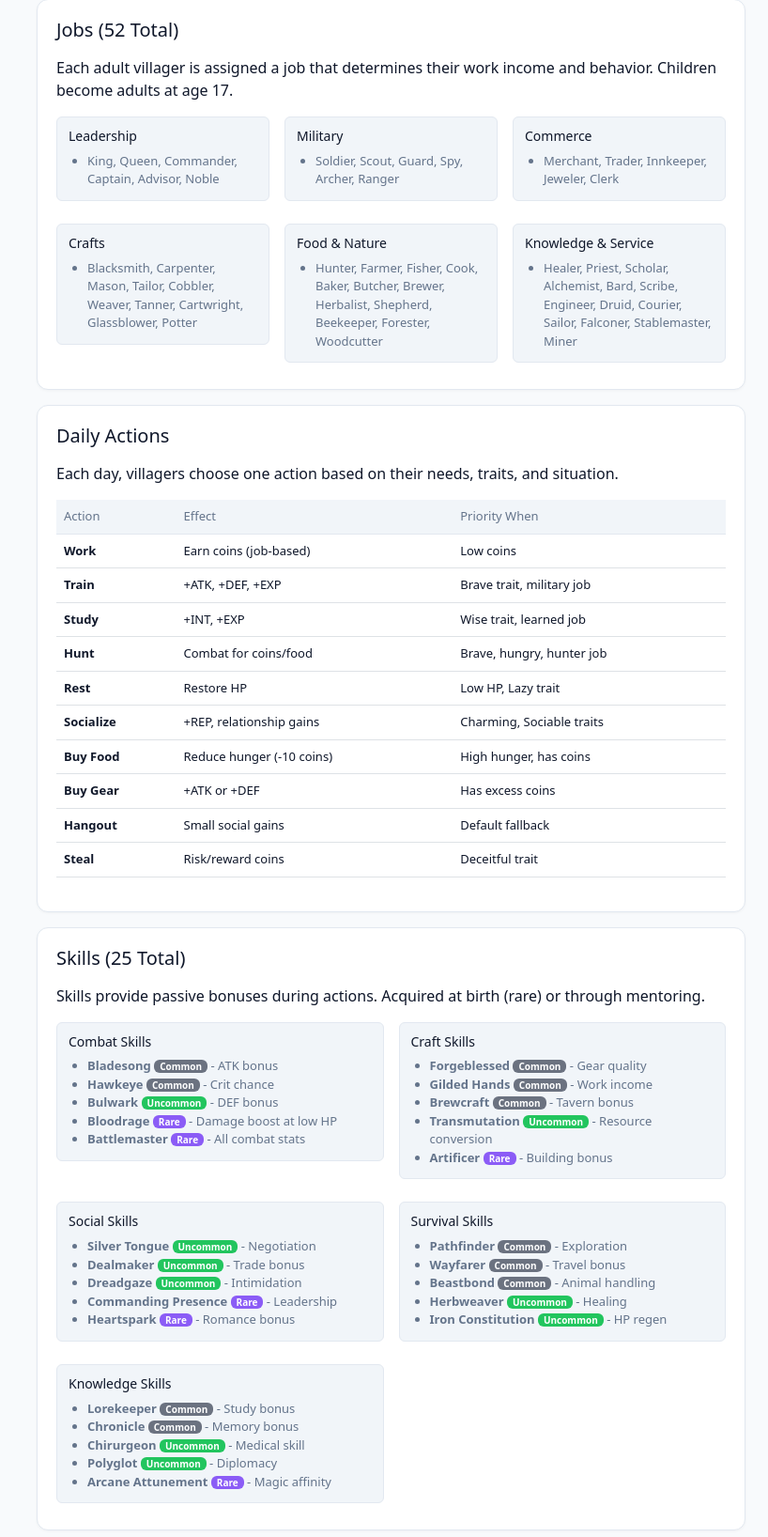
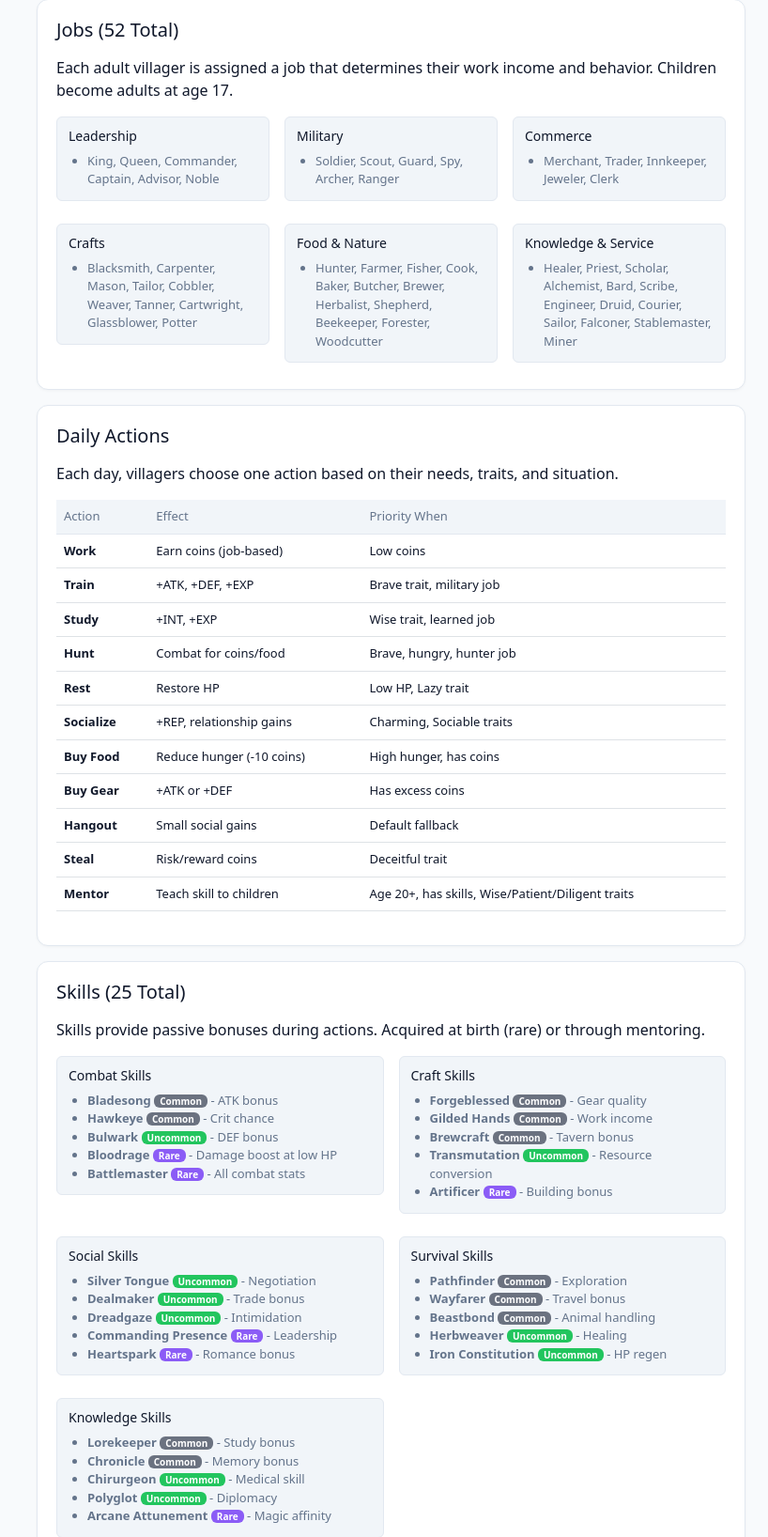
Before and after one commit to GeraldPlakasa/ashen-world, a Flask app: page /features in a window 1280 px wide. Shown: the part 986-2622 px from the top of the page at 94% size, without its empty margins (462-1280 px from the left). Run offline with Flask 3, Linux system fonts and the light colour scheme; data comes from the database, SQL or seed files in the repository; data that the repository does not hold is empty.

Commit message:
fix(features): add missing Mentor action to Daily Actions table

```diff
--- a/templates/features.html
+++ b/templates/features.html
@@ -220,6 +220,7 @@
                         <tr><td><strong>Buy Gear</strong></td><td>+ATK or +DEF</td><td>Has excess coins</td></tr>
                         <tr><td><strong>Hangout</strong></td><td>Small social gains</td><td>Default fallback</td></tr>
                         <tr><td><strong>Steal</strong></td><td>Risk/reward coins</td><td>Deceitful trait</td></tr>
+                        <tr><td><strong>Mentor</strong></td><td>Teach skill to children</td><td>Age 20+, has skills, Wise/Patient/Diligent traits</td></tr>
                       </tbody>
                     </table>
                   </div>
```
